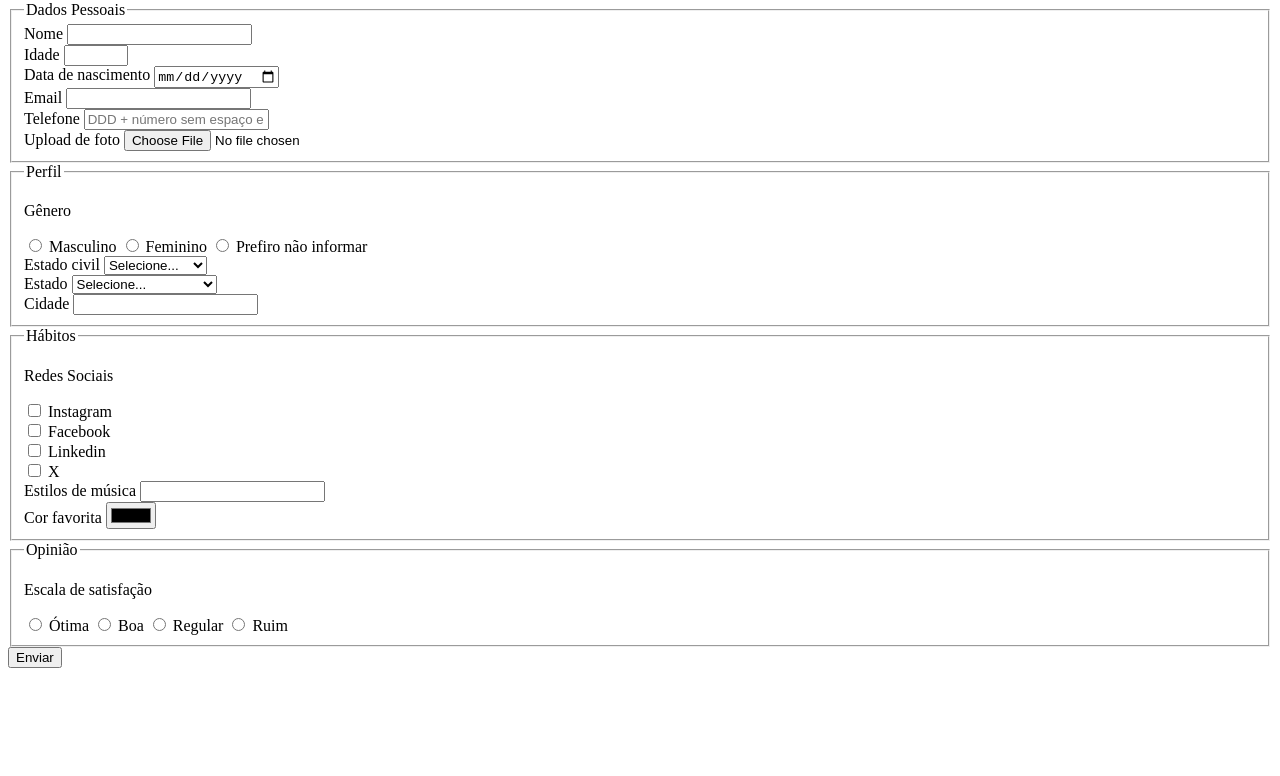
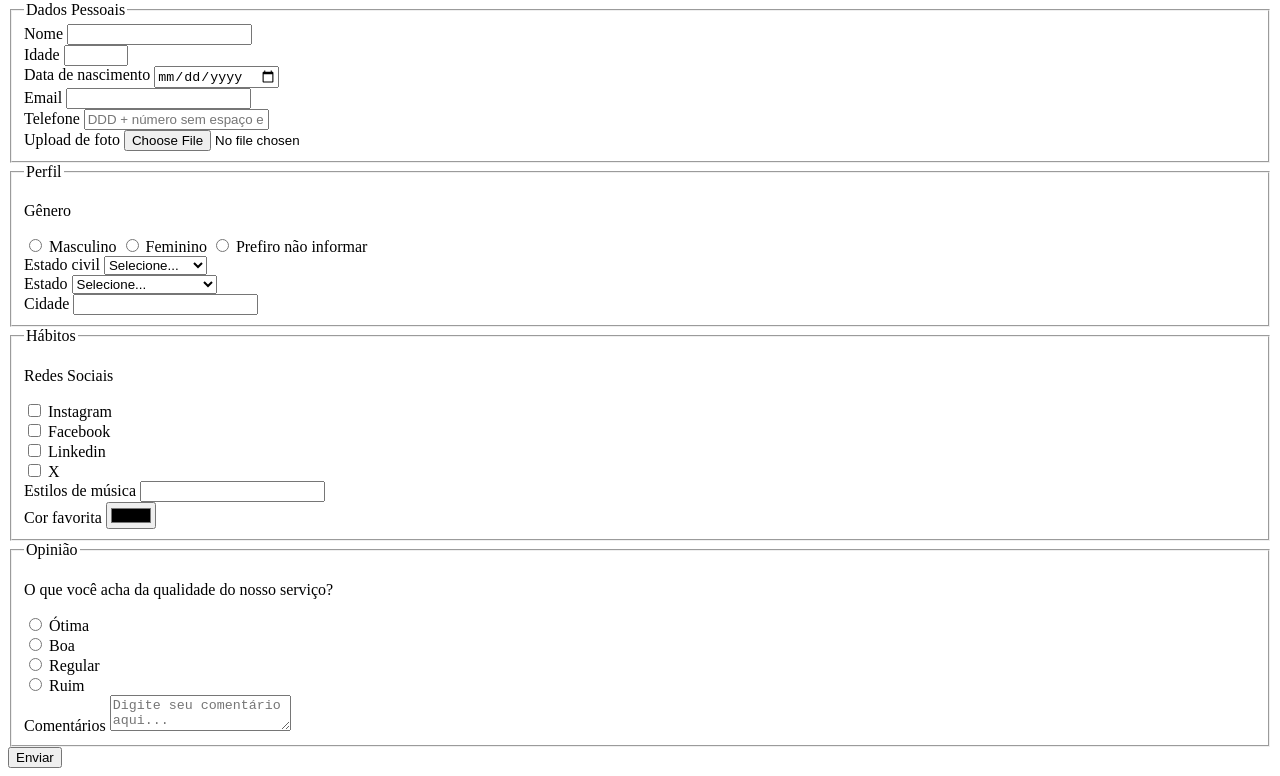
Before and after one commit to juliocreis/pesquisa-culturama, a plain HTML site: page index.html in a window 1280 px wide. Shown: the part 79-855 px from the top of the page. Before the commit the page ends 800 px from the top, so only its background shows below. Drawn offline with Linux system fonts and the light colour scheme.

Commit message:
cria campo de comentarios

```diff
--- a/index.html
+++ b/index.html
@@ -141,19 +141,26 @@
             <!-- OPINIÃO -->
             <fieldset>
                 <legend>Opinião</legend>
-                <p>Escala de satisfação</p>
+                <p>O que você acha da qualidade do nosso serviço?</p>
 
                 <input type="radio" id="otima" value="otima" name="opinion">
                 <label for="otima">Ótima</label>
+                <br>
 
                 <input type="radio" id="boa" value="boa" name="opinion">
                 <label for="boa">Boa</label>
+                <br>
 
                 <input type="radio" id="regular" value="regular" name="opinion">
                 <label for="regular">Regular</label>
+                <br>
 
                 <input type="radio" id="ruim" value="ruim" name="opinion">
                 <label for="ruim">Ruim</label>
+                <br>
+
+                <label for="comments">Comentários</label>
+                <textarea name="userComments" id="comments" placeholder="Digite seu comentário aqui..."></textarea>
 
             </fieldset>
             <button type="submit">Enviar</button>
```
